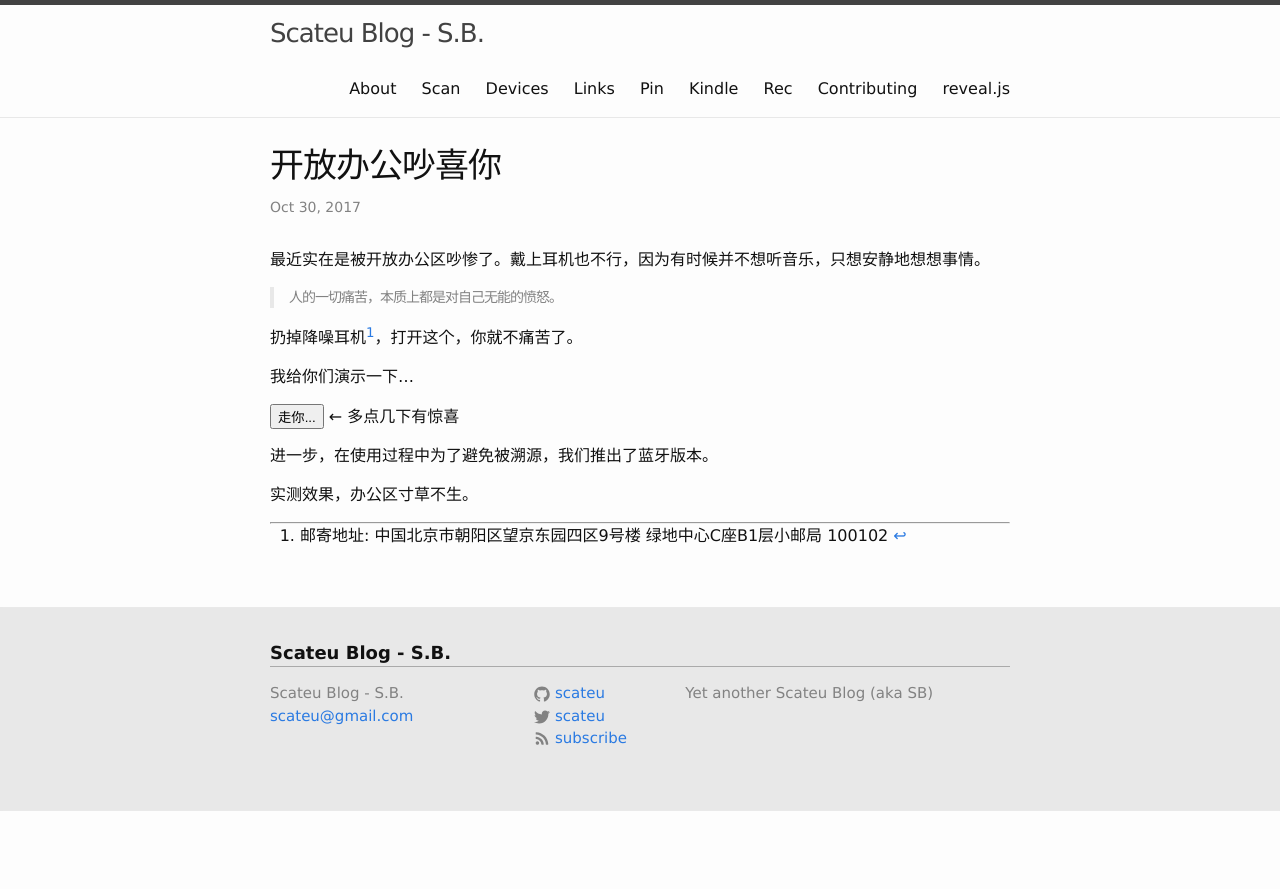
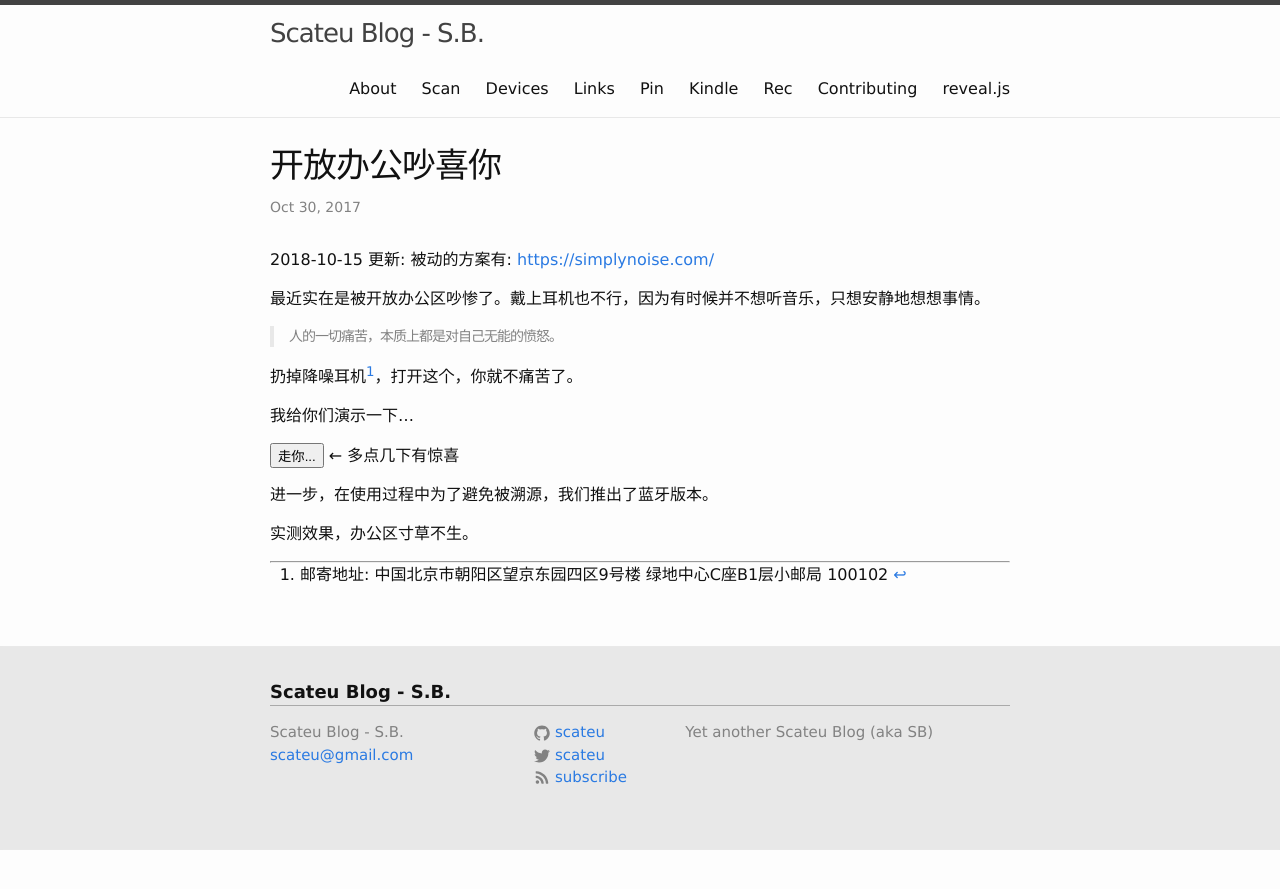
Before and after one commit to scateu/scateu.github.io, a Jekyll site: the page built from _posts/2017-10-30-office-sounds-like-shit.md, in a window 1280 px wide. Shown: the top 889 px of the page. Built offline with Jekyll 4.4.1, drawn with Linux system fonts in a browser that asks for light colours; nearby versions of some CDN libraries.

Commit message:
2018年10月15日 星期一 15时49分27秒 CST

```diff
--- a/_posts/2017-10-30-office-sounds-like-shit.md
+++ b/_posts/2017-10-30-office-sounds-like-shit.md
@@ -4,6 +4,7 @@ date: 2017-10-30
 layout: post
 disable_disqus: true
 ---
+2018-10-15 更新: 被动的方案有: <https://simplynoise.com/>
 
 最近实在是被开放办公区吵惨了。戴上耳机也不行，因为有时候并不想听音乐，只想安静地想想事情。
 
```
